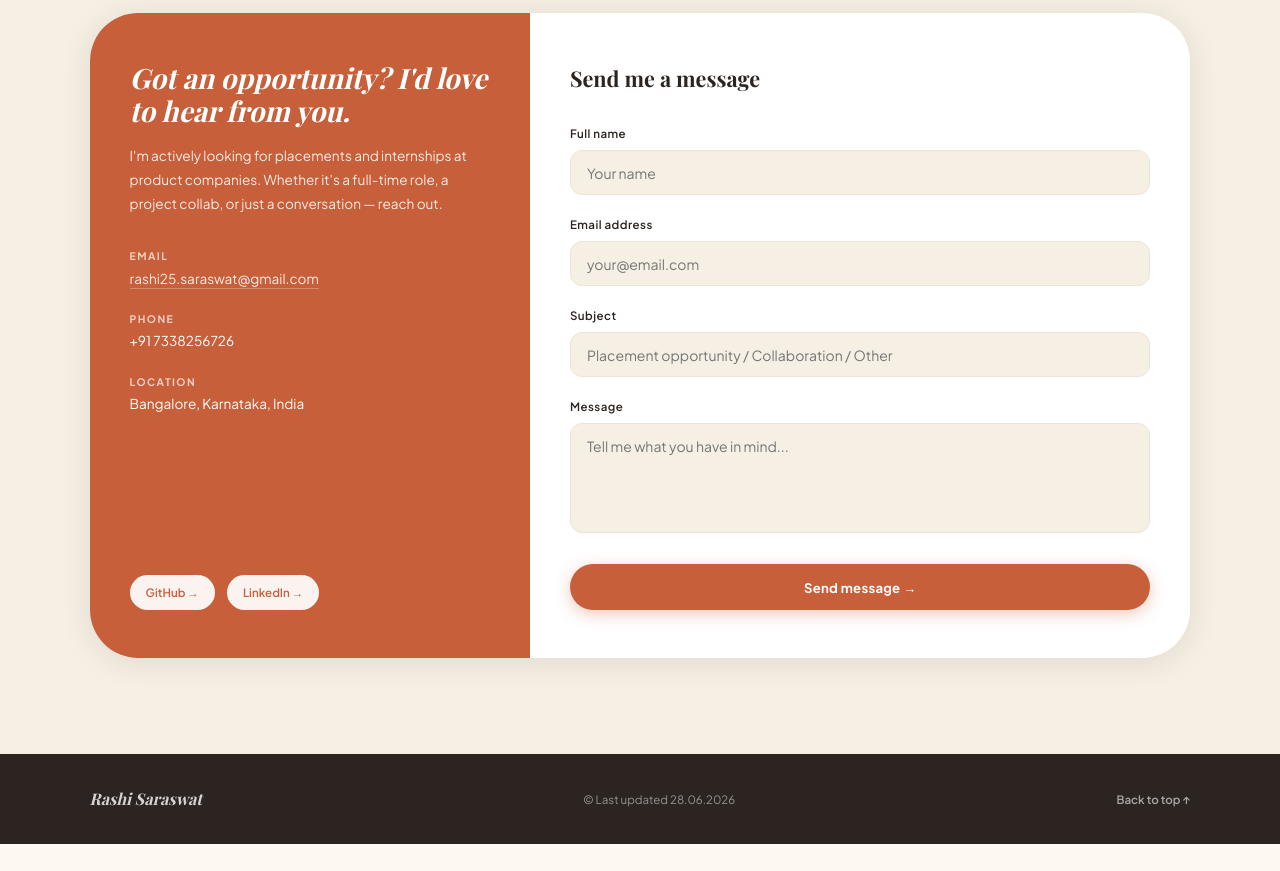
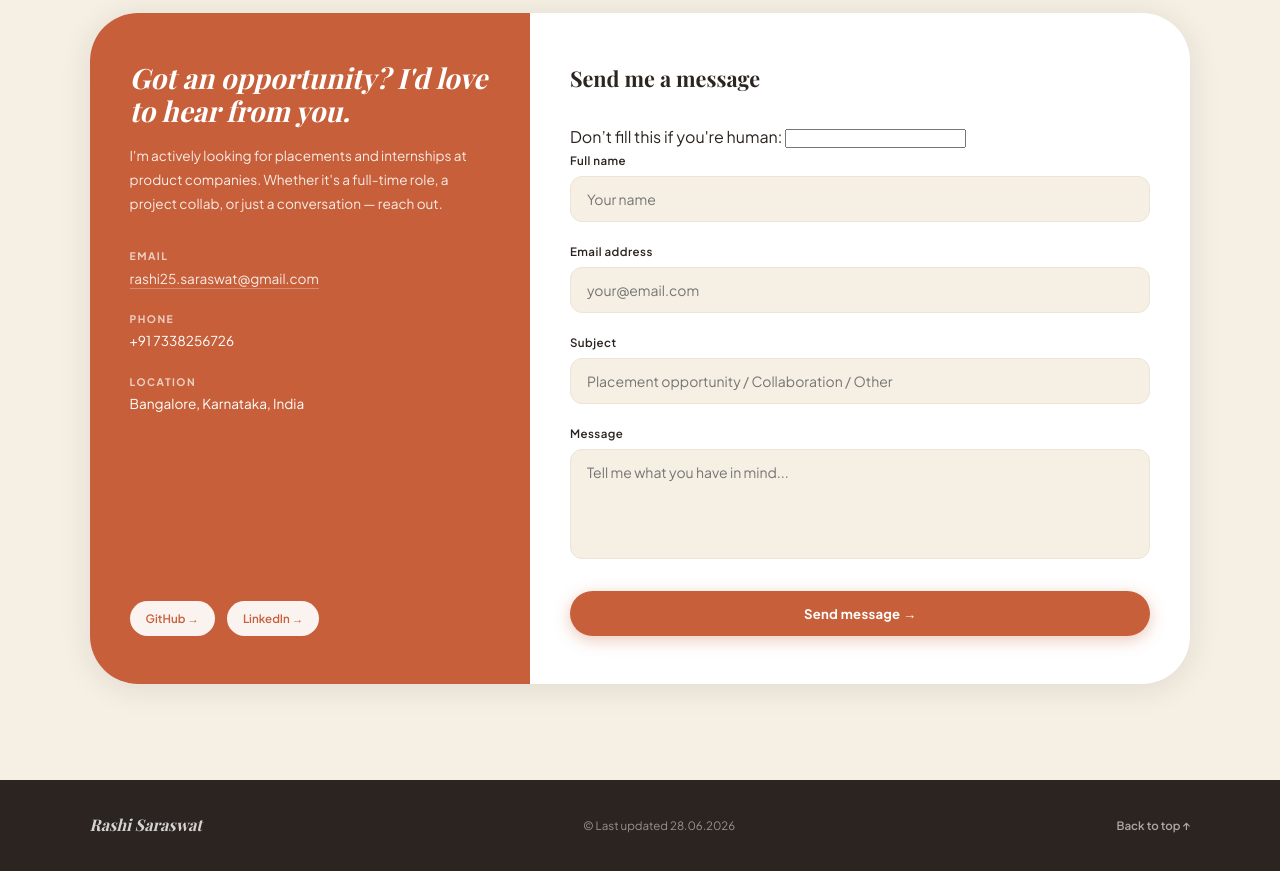
Before and after one commit to RashiSaraswat/Portfolio_Website, a plain HTML site: page index.html in a window 1280 px wide. Shown: the part 5380-6251 px from the top of the page. Before the commit the page ends 6224 px from the top, so only its background shows below. Drawn offline with nearby package versions, Linux system fonts and the light colour scheme; a web font is replaced by a local one.

Commit message:
Changed portfolio to index

```diff
--- a/portfolio.html
+++ b/index.html
@@ -768,11 +768,13 @@ footer{
   <div class="sec">
     <div class="sec-eyebrow">Contact</div>
     <h2 class="sec-title" style="margin-bottom:2rem">Let's work <em>together</em></h2>
+
     <div class="contact-wrap">
       <div class="contact-left-panel">
         <div>
           <h3>Got an opportunity? I'd love to hear from you.</h3>
           <p>I'm actively looking for placements and internships at product companies. Whether it's a full-time role, a project collab, or just a conversation — reach out.</p>
+
           <div class="contact-info-item">
             <div class="ci-label">Email</div>
             <div class="ci-val"><a href="mailto:rashi25.saraswat@gmail.com">rashi25.saraswat@gmail.com</a></div>
@@ -786,24 +788,40 @@ footer{
             <div class="ci-val">Bangalore, Karnataka, India</div>
           </div>
         </div>
+
         <div class="social-row">
           <a href="https://github.com/RashiSaraswat" target="_blank" class="soc-btn">GitHub →</a>
           <a href="https://www.linkedin.com/in/rashi-saraswat/" target="_blank" class="soc-btn">LinkedIn →</a>
         </div>
       </div>
+
       <div class="contact-form-panel">
   <h4>Send me a message</h4>
-        <form id="cform" novalidate>
+
+  <form id="cform" name="contact" method="POST" data-netlify="true" netlify-honeypot="bot-field">
+    <input type="hidden" name="form-name" value="contact">
+
+    <!-- Anti-spam honeypot -->
+    <p class="hidden">
+      <label>Don’t fill this if you're human: <input name="bot-field"></label>
+    </p>
+
     <label class="flabel" for="fn">Full name</label>
-          <input class="finput" type="text" id="fn" name="name" placeholder="Your name" autocomplete="name"/>
+    <input class="finput" type="text" id="fn" name="name" placeholder="Your name" required autocomplete="name"/>
+
     <label class="flabel" for="fe">Email address</label>
-          <input class="finput" type="email" id="fe" name="email" placeholder="your@email.com" autocomplete="email"/>
+    <input class="finput" type="email" id="fe" name="email" placeholder="your@email.com" required autocomplete="email"/>
+
     <label class="flabel" for="fs">Subject</label>
-          <input class="finput" type="text" id="fs" name="subject" placeholder="Placement opportunity / Collaboration / Other"/>
+    <input class="finput" type="text" id="fs" name="subject" placeholder="Placement opportunity / Collaboration / Other" required/>
+
     <label class="flabel" for="fm">Message</label>
-          <textarea class="finput ftextarea" id="fm" name="message" placeholder="Tell me what you have in mind..."></textarea>
+    <textarea class="finput ftextarea" id="fm" name="message" placeholder="Tell me what you have in mind..." required></textarea>
+
     <button type="submit" class="fsubmit">Send message →</button>
-          <p class="form-success-msg" id="fsuccess">✓ Message sent! I'll get back to you soon.</p>
+    <p class="form-success-msg" id="fsuccess" style="display:none; color:green; margin-top:1rem;">
+      ✓ Message sent! I'll get back to you soon.
+    </p>
   </form>
 </div>
     </div>
```
Lines whose indentation alone changed are shown as unchanged.
